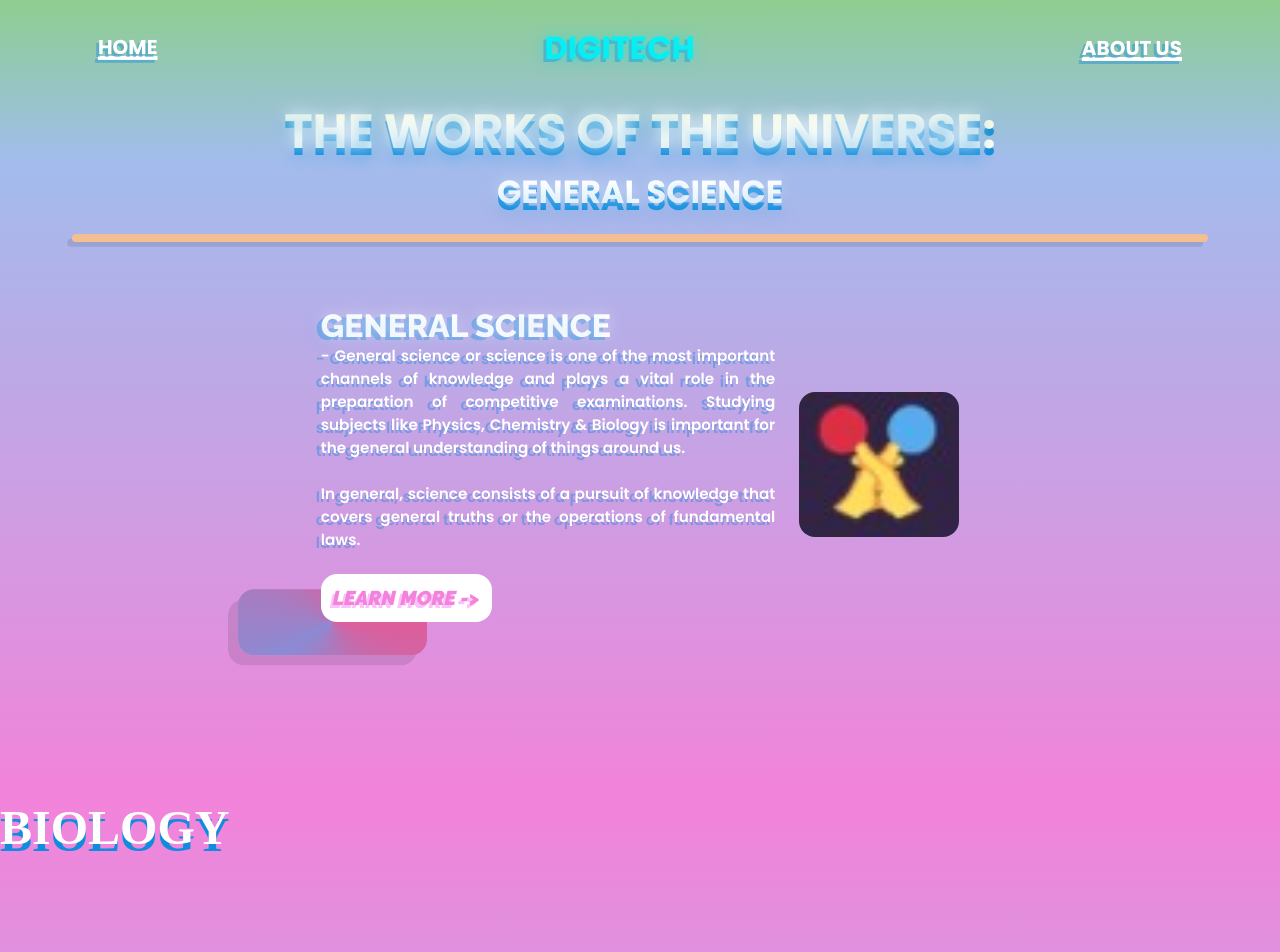
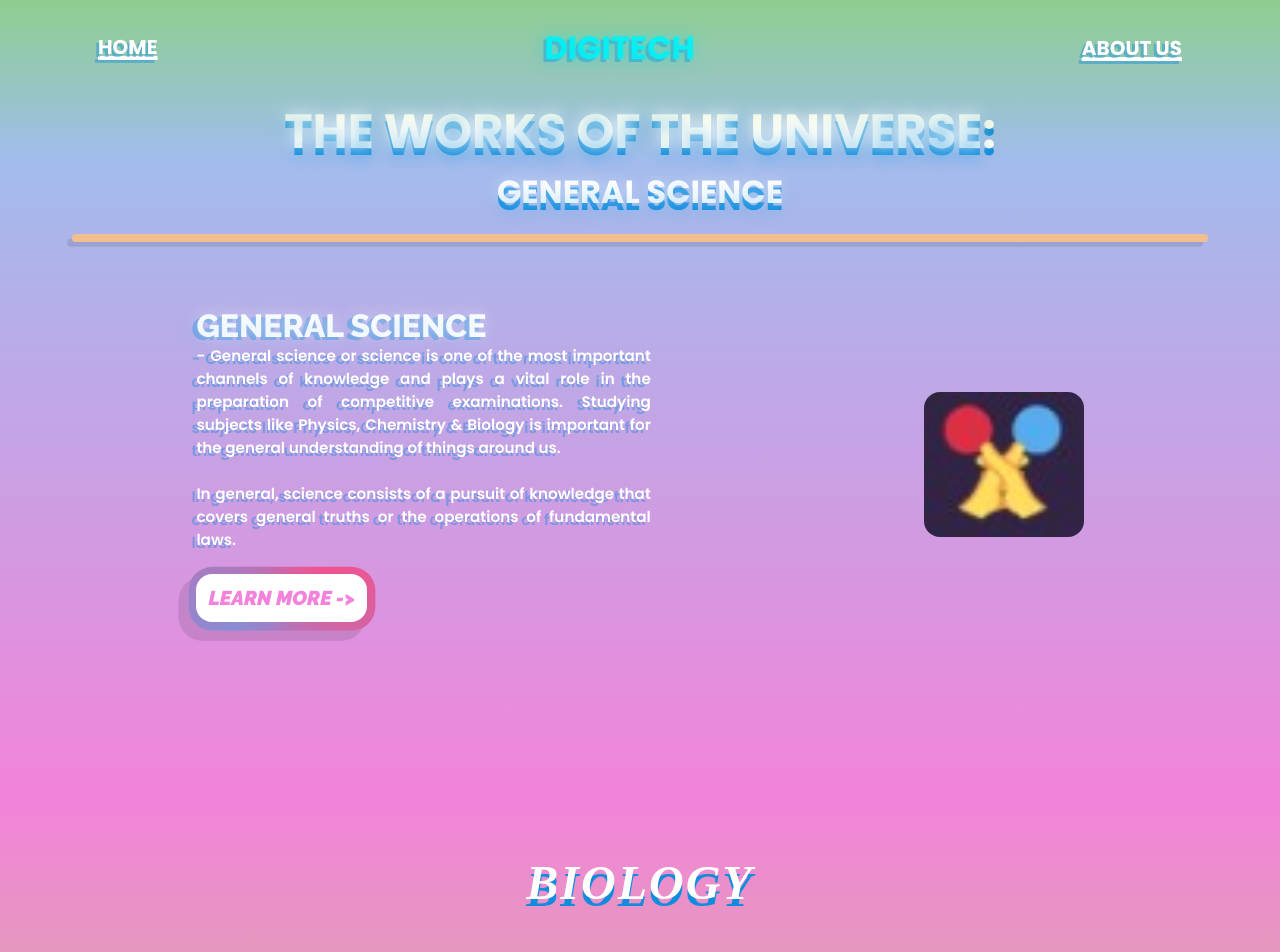
Before and after one commit to bayotnigg/GGTECK, a plain HTML site: page index.html in a window 1280 px wide. Shown: the top 952 px of the page. Drawn offline with Linux system fonts and the light colour scheme; a script that the page names is missing.

Commit message:
Update style.css

```diff
--- a/style.css
+++ b/style.css
@@ -28,6 +28,7 @@
 	/* border-radius sizes */
 	--smal-rounded: 0.5rem;
 	--rounded: 1rem;
+	--mid-rounded: 1.5rem;
 	--extra-rounded: 2rem;
 	--circle: 50%;
 
@@ -259,7 +260,7 @@ img {
 .container {
 	height: 63.1dvh;
 	display: flex;
-	justify-content: center;
+	justify-content: space-around;
 	align-items: center;
 	gap: 1.5rem;
 }
@@ -276,16 +277,19 @@ img {
 }
 
 button {
-	background: white;
 	font-size: var(--mid);
+	background: none;
+	border: none;
 	cursor: pointer;
 	position: relative;
-	border-radius: var(--rounded);
-	border: none;
-	padding: var(--padding-regular);
-	text-shadow: -3px 3px var(--light-pink);
 	color: var(--primary);
 	transition: all 0.2s ease;
+}
+
+.button-container {
+	border-radius: var(--rounded);
+	padding: var(--padding-regular);
+	background-color: white;
 }
 
 button:hover {
@@ -295,12 +299,12 @@ button:hover {
 button::after {
 	content: "";
 	position: absolute;
-	height: calc(100% + 8px);
-	width: calc(100% + 8px);
-	border-radius: var(--rounded);
+	height: 100%;
+	width: 100%;
+	border-radius: var(--mid-rounded);
 	box-shadow: -10px 10px rgba(0, 0, 0, 0.1);
-	translate: -10.5rem -1.3rem;
-	padding: var(--padding-size-reserve);
+	translate: -5.85rem -3.45rem;
+	padding: var(--padding-small);
 	background-image: conic-gradient(
 		from var(--angle),
 		var(--color-first),
@@ -319,7 +323,22 @@ button::after {
 	background-image: linear-gradient(var(--accent), var(--primary));
 }
 
+/* next section */
+
+.title-hold {
+	text-align: center;
+	padding: var(--padding-large);
+	font-family: "Avigea";
+	font-style: italic;
+	letter-spacing: 2px;
+}
+
 section {
-	background-image: linear-gradient(var(--primary), var(--accent));
+	background-image: linear-gradient(var(--primary), var(--light-green));
 	height: 100dvh;
 }
+
+.title.montserrat-bold-italic {
+	width: 50%;
+	text-shadow: 0 7px #fbc1fb;
+}
```
